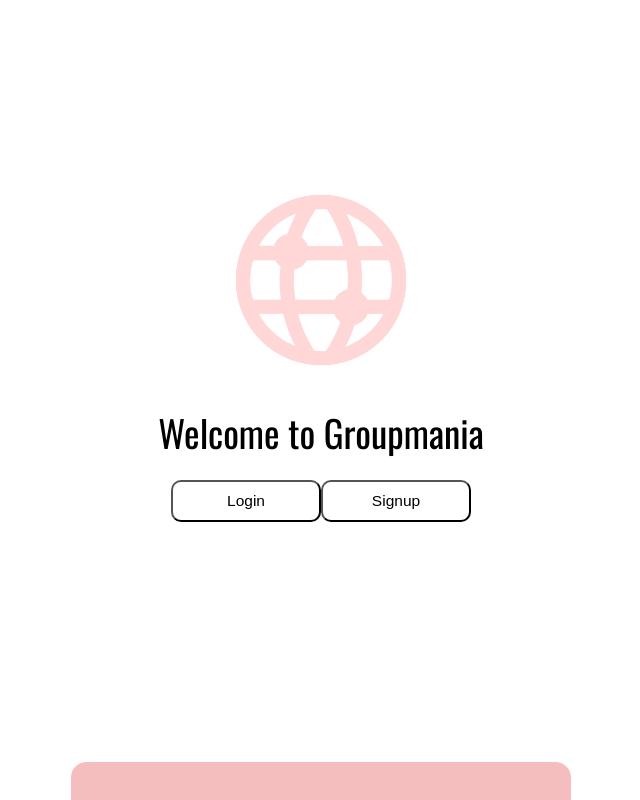
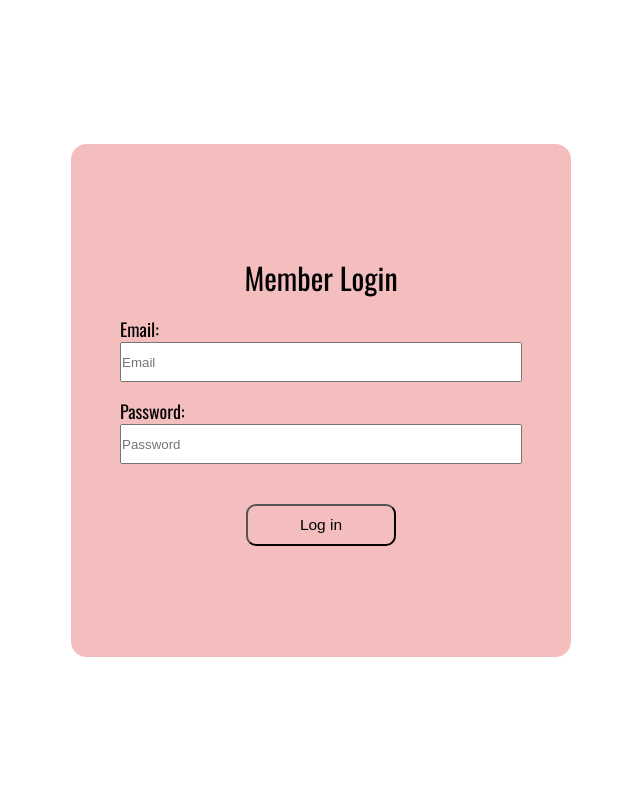
Before and after one commit to Reafort/Groupmania_P7, a React (Create React App) app: page /login in a window 1280 px wide. Shown: the top 800 px of the page, without its empty margins (319-959 px from the left). Built offline with nearby package versions, Linux system fonts and the light colour scheme.

Commit message:
homepage route

```diff
--- a/src/App.js
+++ b/src/App.js
@@ -18,15 +18,13 @@ function App() {
         {!checkIfUserLoggedIn() &&
           <UserHeader />
         }
-        {
-          //FIXME hide homepage for login signup profile routes
-          <Homepage />
-        }
+
         {!checkIfUserLoggedIn() &&
           <Profile />
         }
 
         <Routes>
+        <Route path="/" element={<Homepage />} />
           <Route path="/login" element={<Login />} />
           <Route path="/signup" element={<Signup />} />
           <Route path="/profile" element={<Profile />} />
@@ -46,7 +44,6 @@ function checkIfUserLoggedIn() {
   const userInfo = localStorage.getItem('groupmaniaUser');
   console.log('hi')
   console.log(userInfo)
-  //TODO check if token is valid
   return userInfo
 
 }
--- a/src/components/app.css
+++ b/src/components/app.css
@@ -44,7 +44,7 @@ button.homepage-buttons:hover, button.homepage-buttons:hover a, button.post:hove
     justify-content: center;
     height: 100%;
     width: 100%;
-    margin-top: 15em;
+    margin-top: 9em;
 }
 .form-header {
     display: flex;
--- a/src/pages/Login.jsx
+++ b/src/pages/Login.jsx
@@ -15,7 +15,6 @@ const Login = () => {
                 }
             )
         })
-        //TODO fetch info POST http://localhost:3001/api/users/login
         //TODO put userid and token in local storage
         //TODO get rid of the login form and show the profile page
 
--- a/src/pages/Signup.jsx
+++ b/src/pages/Signup.jsx
@@ -17,8 +17,6 @@ const Signup = () => {
                 }
             )
         })
-        //TODO getting new user info from the form
-        //TODO fetch info POST http://localhost:3001/api/users/signup
         //TODO get rid of the sign up form and show the login page
     }
 
```
